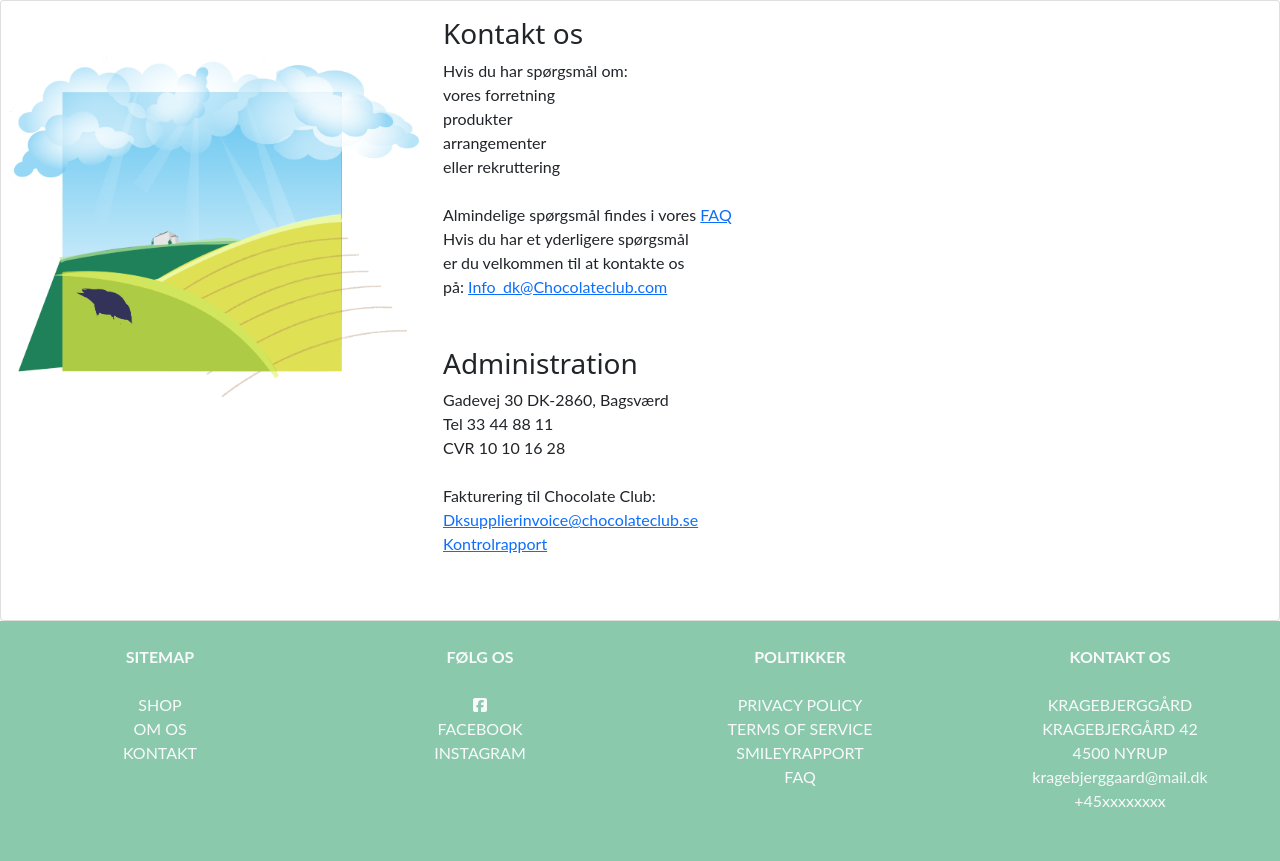
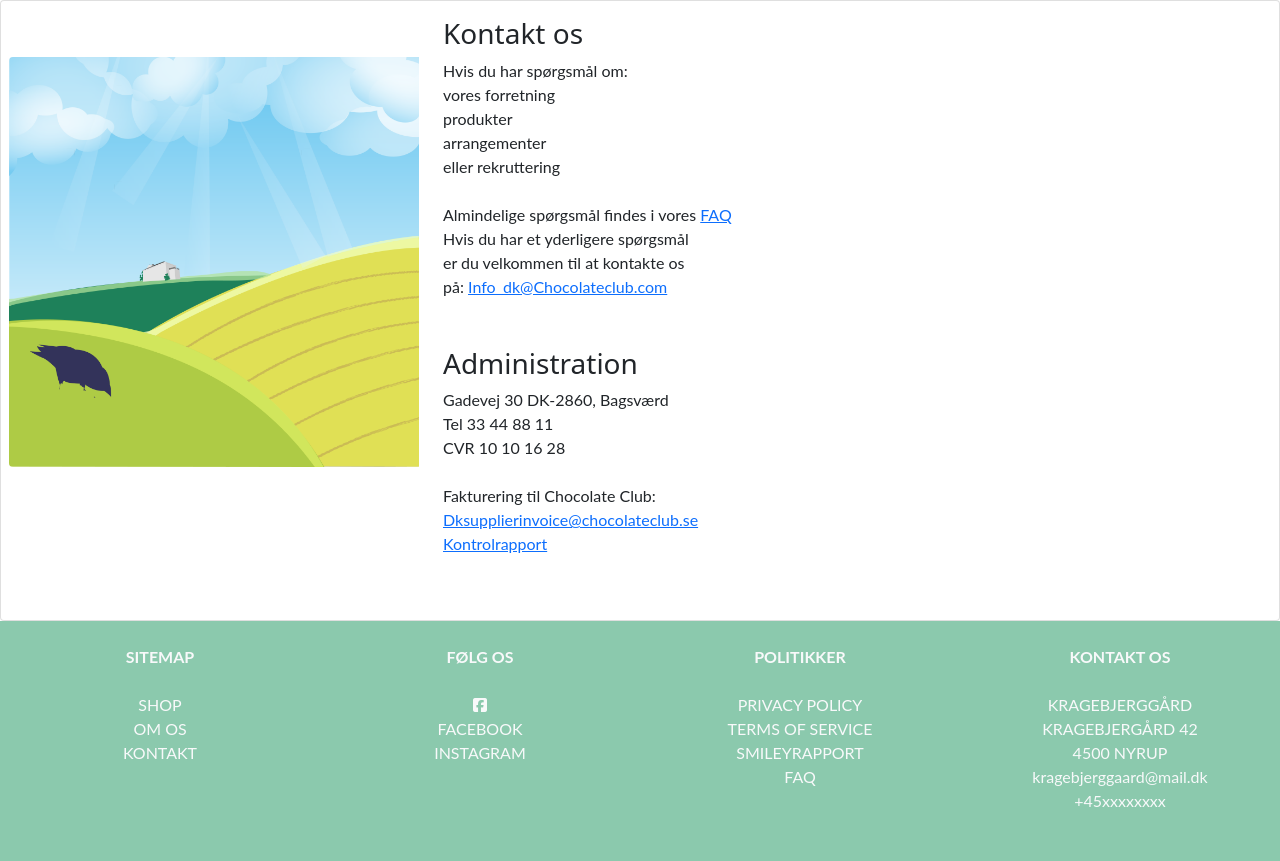
Before and after one commit to Viwite/Kragebjerggaard, a PHP site: page /contact.php in a window 1280 px wide. Shown: the part 82-943 px from the top of the page. Run offline with PHP 8.4, Linux system fonts and the light colour scheme; style sheets or scripts are compiled from the project's sources; some libraries are stand-ins or nearby versions.

Commit message:
ændret til rigtige kontaktbillede

```diff
--- a/contact.php
+++ b/contact.php
@@ -23,7 +23,7 @@
 <section class="card" style="max-width: 100%;">
     <div class="row g-0">
         <div class="col-md-4 mt-5 mb-5 p-2">
-            <img src="uploads/krage_pa_marj.png"  class="img-fluid rounded-start col-lg" alt="kontakt billede">
+            <img src="uploads/krage_pa_marj-01.png"  class="img-fluid rounded-start col-lg" alt="kontakt billede">
         </div>
         <div class="col-md-8 bg-grøn">
             <div class="card-body">
```
Also changed, not shown: uploads/krage_pa_marj-01.png (added).
